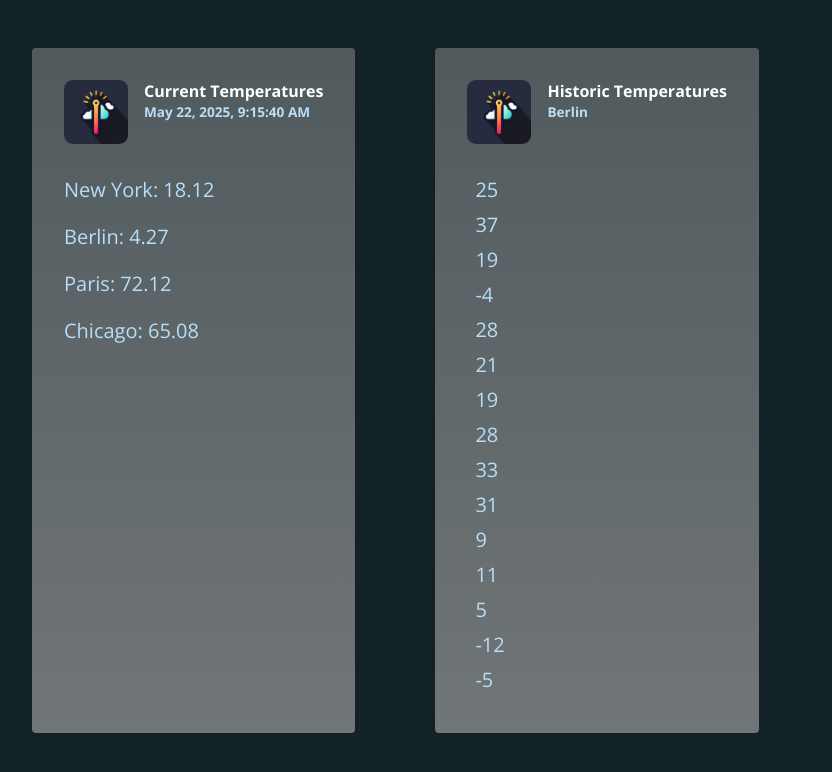
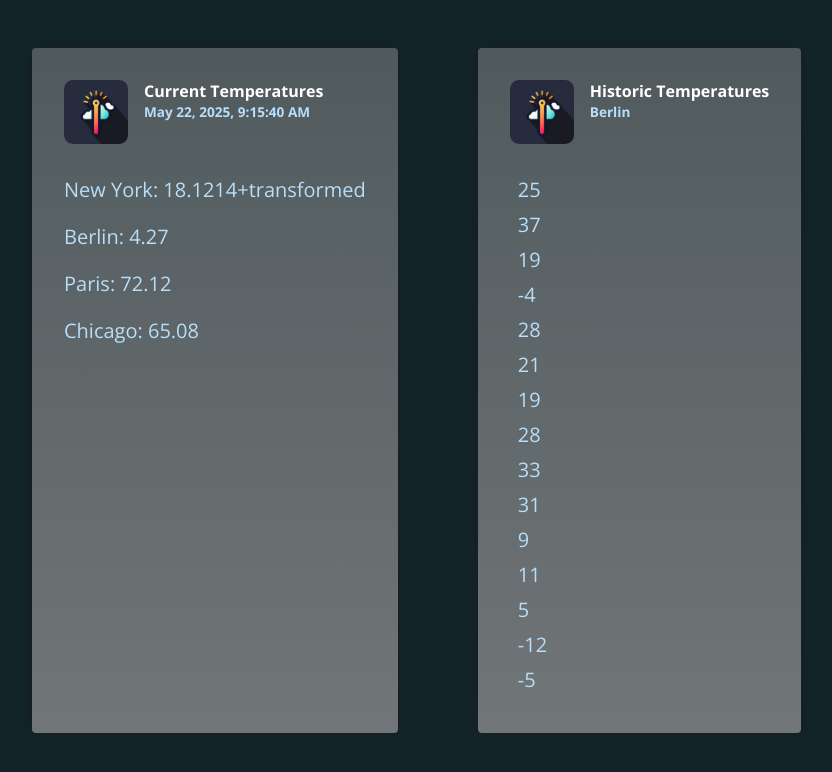
Before and after one commit to khaled436/08-pipes-deep-dive, an Angular app: page / in a window 1280 px wide. Shown: the top 772 px of the page, without its empty margins (168-1000 px from the left). Built offline with nearby package versions, Linux system fonts and the light colour scheme.

Commit message:
165 creating custom pipe

```diff
--- a/src/app/app.component.html
+++ b/src/app/app.component.html
@@ -7,7 +7,7 @@
         <p>{{ currentDate | date:'medium' }}</p>
       </div>
     </header>
-    <p>New York: {{ currentTemperaturs.newYork | number:'1.1-2' }}</p>
+    <p>New York: {{ currentTemperaturs.newYork | temperature }}</p>
     <p>Berlin: {{ currentTemperaturs.berlin | number:'1.1-2' }}</p>
     <p>Paris: {{ currentTemperaturs.paris | number:'1.1-2' }}</p>
     <p>Chicago: {{ currentTemperaturs.chicago | number:'1.1-2' }}</p>
--- a/src/app/app.component.ts
+++ b/src/app/app.component.ts
@@ -1,5 +1,6 @@
 import { Component } from '@angular/core';
 import {DatePipe, DecimalPipe} from "@angular/common";
+import {TemperaturePipe} from "./temperature.pipe";
 
 @Component({
   selector: 'app-root',
@@ -7,7 +8,8 @@ import {DatePipe, DecimalPipe} from "@angular/common";
   templateUrl: './app.component.html',
   imports: [
     DatePipe,
-    DecimalPipe
+    DecimalPipe,
+    TemperaturePipe
   ]
 })
 export class AppComponent {
--- /dev/null
+++ b/src/app/temperature.pipe.ts
@@ -0,0 +1,11 @@
+import { Pipe, PipeTransform } from '@angular/core';
+@Pipe({
+  name: 'temperature',
+  standalone: true
+})
+export class TemperaturePipe implements PipeTransform{
+  transform(value: any) {
+    return value + '+transformed';
+  }
+
+}
```
